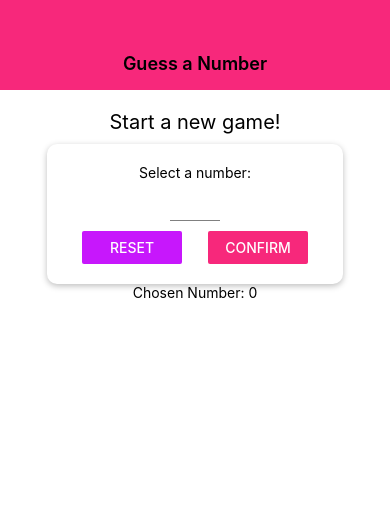
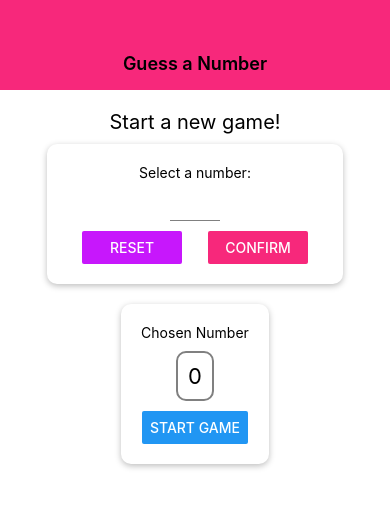
Before and after one commit to denislgx/Guess-A-Number-React-Native, a React Native app: screen / in a window 390 px wide. Both pictures are taken after a click on the button "CONFIRM". Shown: the top 508 px of the page. Built offline with nearby package versions, Linux system fonts and the light colour scheme.

Commit message:
NumberContainer, Invalid Input Alert, Keyboard Dismiss

```diff
--- /dev/null
+++ b/components/NumberContainer.js
@@ -0,0 +1,30 @@
+import React from 'react';
+import { View, Text, StyleSheet } from 'react-native';
+
+import Colors from '../constants/colors';
+
+const NumberContainer = ({ children }) => {
+  return (
+    <View style={styles.container}>
+      <Text style={styles.number}>{children}</Text>
+    </View>
+  );
+};
+
+const styles = StyleSheet.create({
+  container: {
+    borderWidth: 2,
+    borderColor: 'gray',
+    padding: 10,
+    borderRadius: 10,
+    marginVertical: 10,
+    alignItems: 'center',
+    justifyContent: 'center',
+  },
+  number: {
+    fontSize: 22,
+    // alignItems: 'center',
+  },
+});
+
+export default NumberContainer;
--- a/screens/StartGameScreen.js
+++ b/screens/StartGameScreen.js
@@ -11,6 +11,7 @@
 
 import Card from '../components/Card';
 import Input from '../components/Input';
+import NumberContainer from '../components/NumberContainer';
 
 import Colors from '../constants/colors';
 
@@ -31,19 +32,28 @@
   const confirmInputHandler = () => {
     const chosenNumber = Number(inputValue);
     if (isNaN(chosenNumber) === NaN || chosenNumber <= 0 || chosenNumber > 99) {
-      Alert.alert('Invalida Number', 'Number has to be between 1 and 99.', [
+      Alert.alert('Invalid Number', 'Number has to be between 1 and 99.', [
         { text: 'Ok', style: 'destructive', onPress: resetInputHandler },
       ]);
     }
     setConfirmed(true);
     setSelectedNumber(Number(inputValue));
     setInputValue('');
+    Keyboard.dismiss();
   };
 
   let confirmedOutput;
 
   if (confirmed) {
-    confirmedOutput = <Text>Chosen Number: {selectedNumber}</Text>;
+    confirmedOutput = (
+      <Card style={styles.summaryContainer}>
+        <Text>Chosen Number</Text>
+        <NumberContainer>
+          <Text>{selectedNumber}</Text>
+        </NumberContainer>
+        <Button title="START GAME" />
+      </Card>
+    );
   }
 
   return (
@@ -115,6 +125,10 @@
     width: 50,
     textAlign: 'center',
   },
+  summaryContainer: {
+    marginTop: 20,
+    alignItems: 'center',
+  },
 });
 
 export default StartGameScreen;
```
